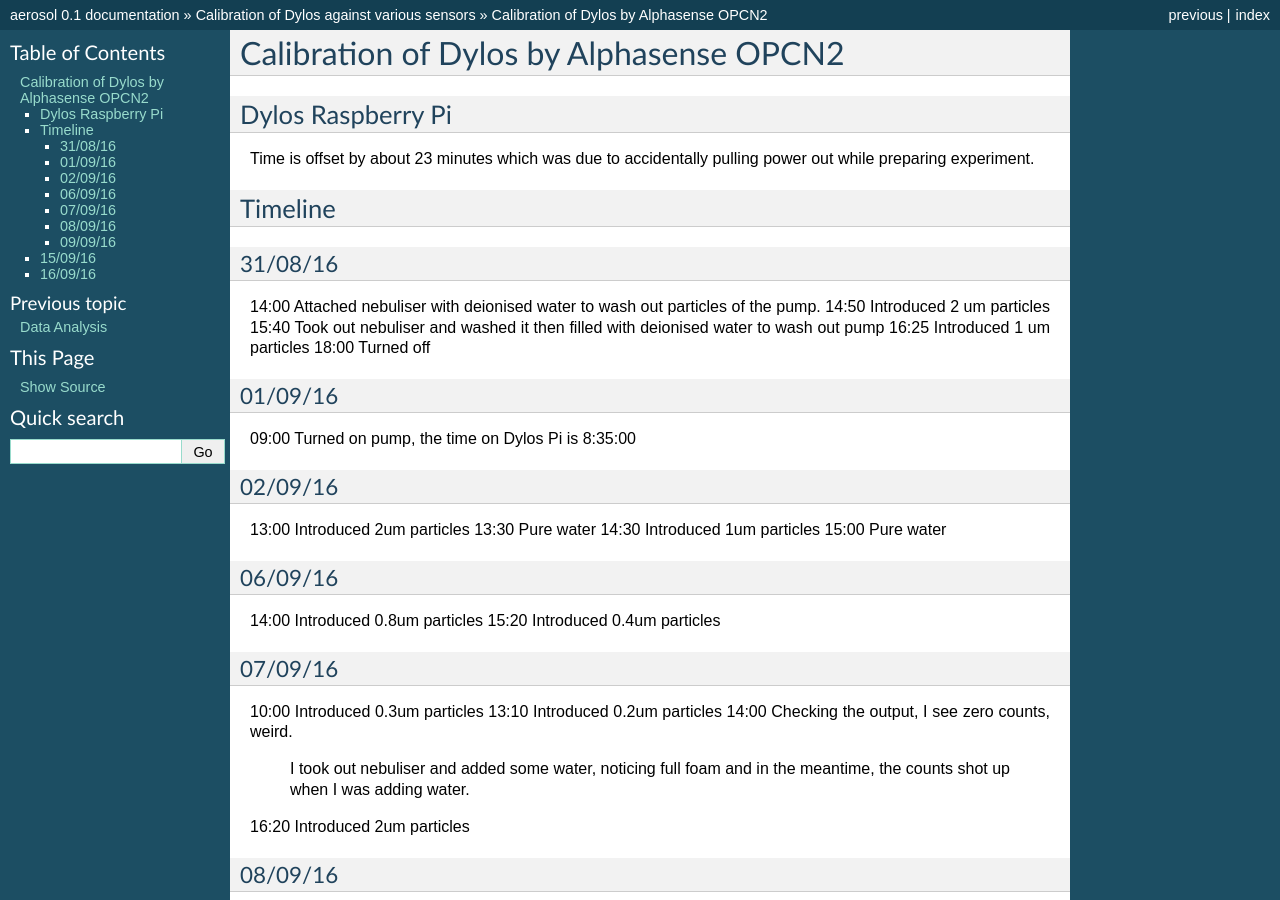
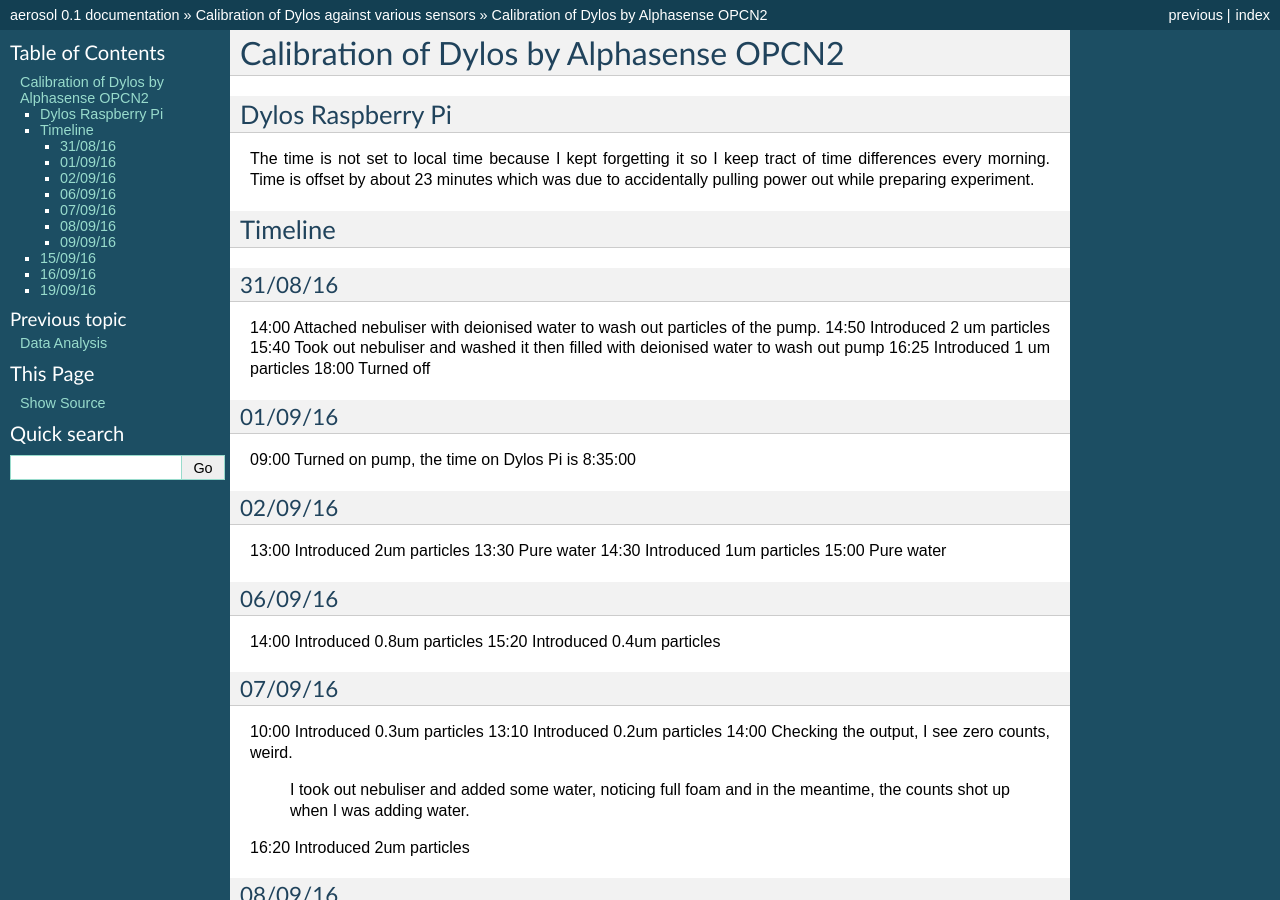
Before and after one commit to DancingQuanta/dylos-calibration, a Sphinx documentation site: the page built from docs/calibration/dylos-alphasense.rst, in a window 1280 px wide and 900 px high. Built offline with Sphinx 7.4.7, drawn with Linux system fonts in a browser that asks for light colours; pages that are not in the unit, such as notebooks, are missing from menus; some of the changed text lies outside the part shown.

Commit message:
Clarifies time diff between raspi and local time Added times for new experiment

```diff
--- a/docs/calibration/dylos-alphasense.rst
+++ b/docs/calibration/dylos-alphasense.rst
@@ -4,6 +4,7 @@
 Dylos Raspberry Pi
 ------------------
 
+The time is not set to local time because I kept forgetting it so I keep tract of time differences every morning.
 Time is offset by about 23 minutes which was due to accidentally pulling power out while preparing experiment.
 
 Timeline
@@ -91,3 +92,11 @@
 14:40 Introduced 0.8um particles
 15:45 Introduced 0.4um particles
 17:05 Introduced 0.3um particles
+
+19/09/16
+--------
+
+Pi time 7:56 correct time 9:20
+
+09:15 Started pump
+09:45 Introduced 0.2um
```
